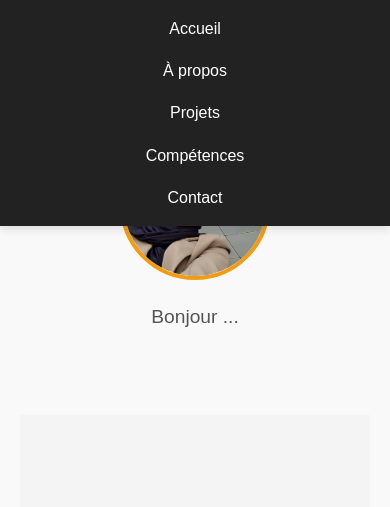
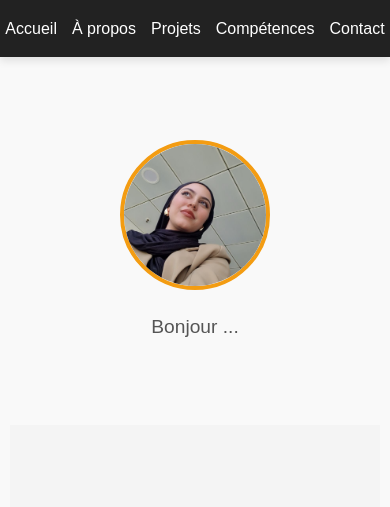
Before and after one commit to soundousabdelaziz/soundousportfolio, a plain HTML site: page index.html in a window 390 px wide. Shown: the top 507 px of the page. Drawn offline with Linux system fonts and the light colour scheme.

Commit message:
modifications

```diff
--- a/style.css
+++ b/style.css
@@ -241,7 +241,10 @@
     }
 
     nav ul {
-      flex-direction: column;
+
       gap: 15px;
     }
+    body {
+      padding: 10px; /* Juste un ajustement de padding pour les petits écrans, sans modifier la structure */
   }
+  }
```
